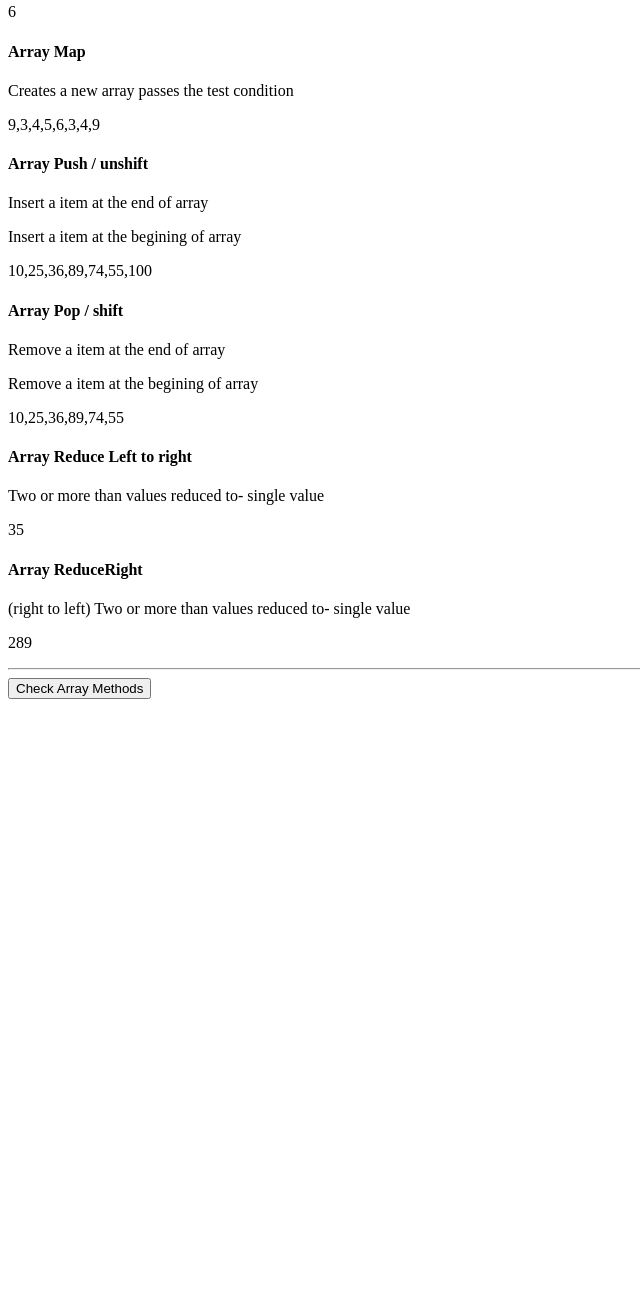
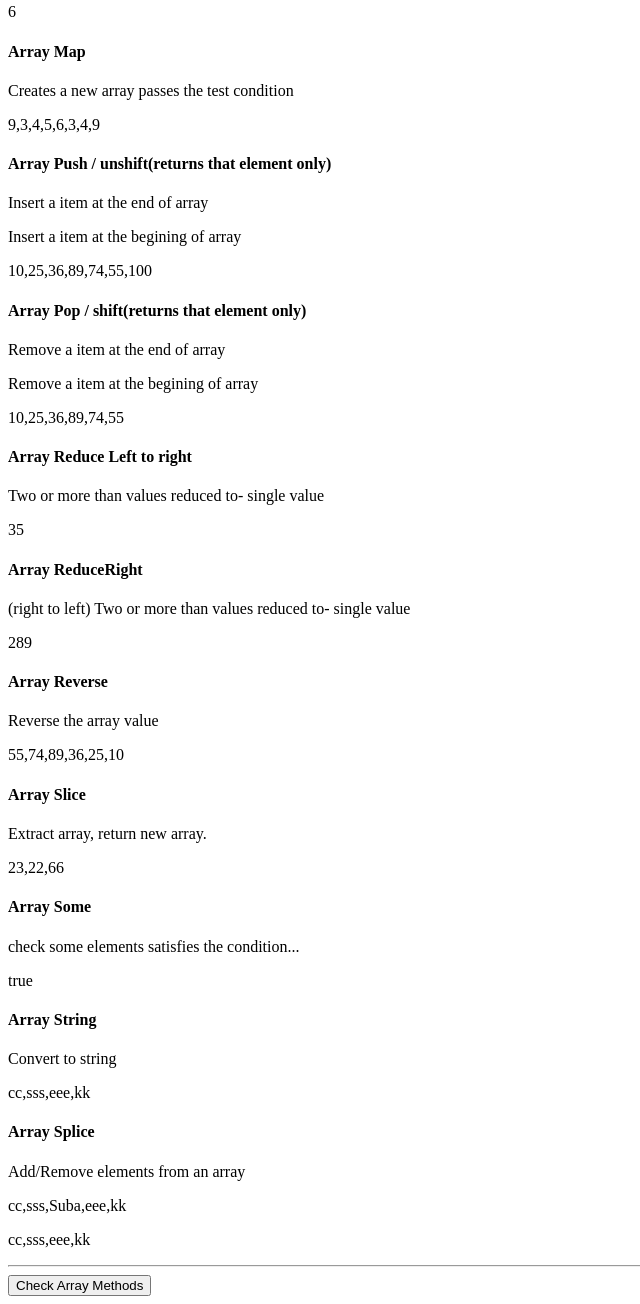
Before and after one commit to SubathraNaveenkumar/Ofc_Backup, a plain HTML site: page callBack/index.html in a window 1280 px wide. Shown: the part 1288-2592 px from the top of the page, without its empty margins (0-640 px from the left). Before the commit the page ends 1995 px from the top, so only its background shows below. Drawn offline with Linux system fonts and the light colour scheme.

Commit message:
Update index.html

```diff
--- a/callBack/index.html
+++ b/callBack/index.html
@@ -90,13 +90,13 @@
             <p id='arr-map'></p>
         </div>
         <div>
-            <h4>Array Push / unshift</h4>
+            <h4>Array Push / unshift(returns that element only)</h4>
             <p>Insert a item at the end of array</p>
             <p>Insert a item at the begining of array</p>
             <p id='arr-push'></p>
         </div>
         <div>
-            <h4>Array Pop / shift</h4>
+            <h4>Array Pop / shift(returns that element only)</h4>
             <p>Remove a item at the end of array</p>
             <p>Remove a item at the begining of array</p>
             <p id='arr-pop'></p>
@@ -111,6 +111,32 @@
             <p>(right to left) Two or more than values reduced to- single value</p>
             <p id='arr-reduceRight'></p>
         </div>
+        <div>
+            <h4>Array Reverse</h4>
+            <p>Reverse the array value</p>
+            <p id='arr-reverse'></p>
+        </div>
+        <div>
+            <h4>Array Slice</h4>
+            <p>Extract array, return new array.</p>
+            <p id='arr-slice'></p>
+        </div>
+        <div>
+            <h4>Array Some</h4>
+            <p>check some elements satisfies the condition... </p>
+            <p id='arr-some'></p>
+        </div>
+        <div>
+            <h4>Array String</h4>
+            <p>Convert to string</p>
+            <p id='arr-string'></p>
+        </div>
+        <div>
+            <h4>Array Splice</h4>
+            <p>Add/Remove elements from an array</p>
+            <p id='arr-spliceAdd'></p>
+            <p id='arr-spliceRemove'></p>
+        </div>
     </div>
 
     <hr />
@@ -121,6 +147,7 @@
     <script src='js/dialogBox.js'></script>
     <script src='js/pageDirect.js'></script>
     <script src='js/arrayMethods.js'></script>
+    <script src='js/promises.js'></script>
 </body>
 
 <script>
```
